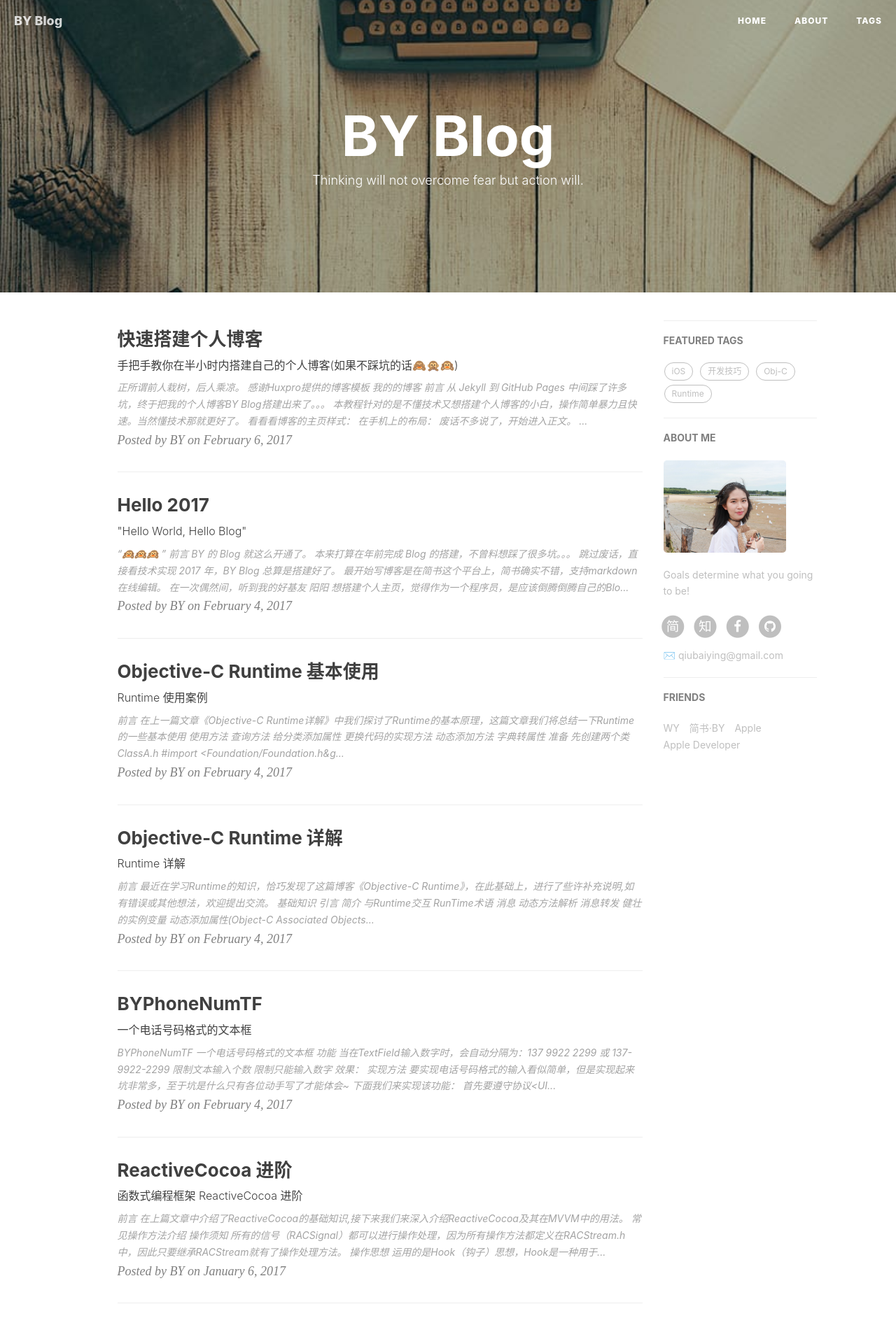
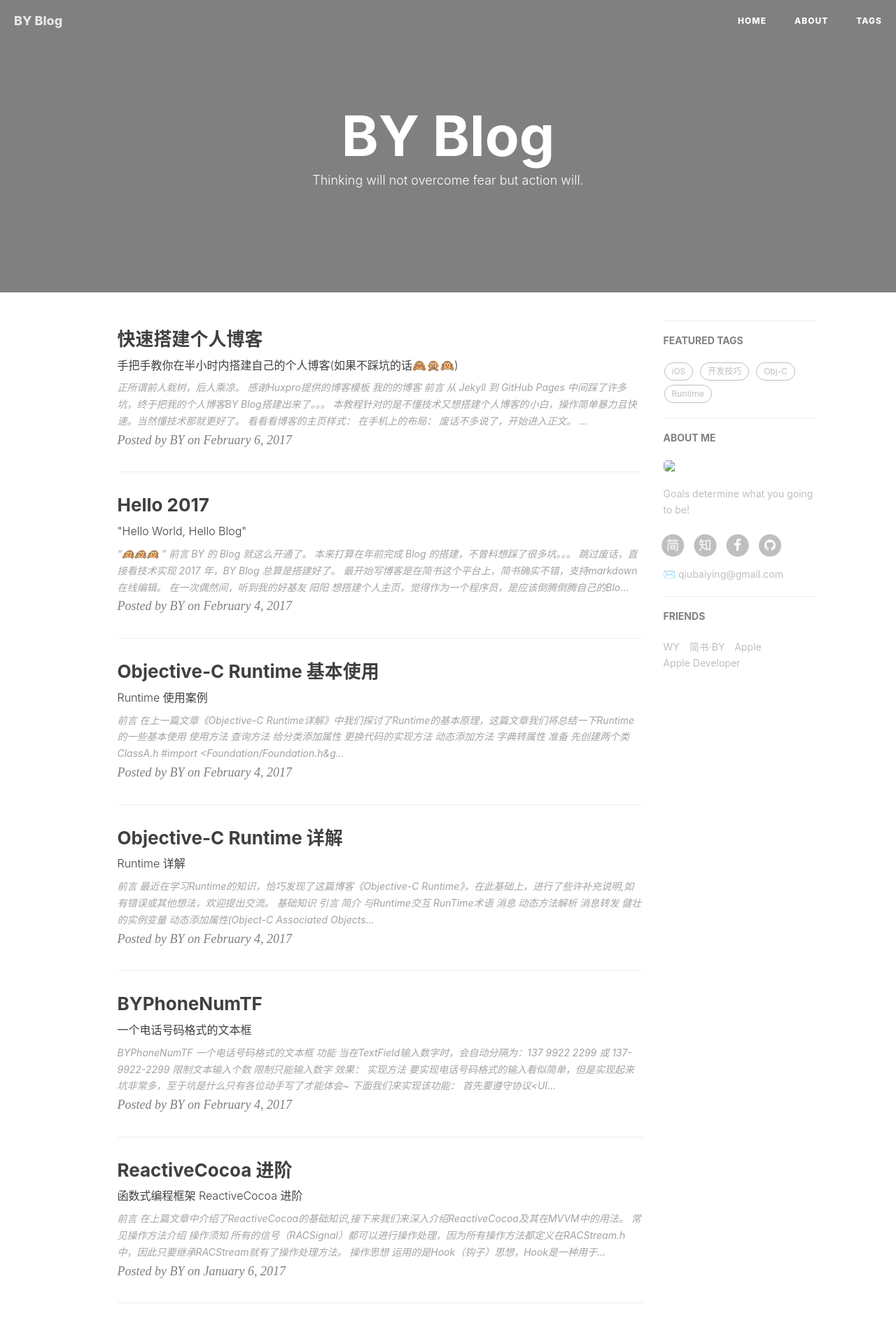
Before and after one commit to Jaieu/Jaieu, a Jekyll site: the page built from index.html, in a window 1280 px wide. Shown: the top 1894 px of the page at 70% size. Built offline with Jekyll 4.4.1, drawn with Linux system fonts in a browser that asks for light colours; nearby versions of some CDN libraries; the list of posts is cut into pages by our own code; comment, search, counter and statistics services are not loaded.

Commit message:
Update _config.yml

```diff
--- a/_config.yml
+++ b/_config.yml
@@ -1,7 +1,7 @@
 # Site settings
 title: BY Blog
 SEOTitle: 柏荧的博客 | BY Blog
-header-img: img/post-bg-desk.jpg
+header-img: Jaieu/Jaieu/img/post-bg-desk.jpg
 email: qiubaiying@gmail.com
 description: "Every failure is leading towards success."
 keyword: "BY, BY Blog, 柏荧的博客, qiubaiying, 邱柏荧, iOS, Apple, iPhone"
@@ -12,7 +12,7 @@ github_repo: "https://github.com/qiubaiying/qiubaiying.github.io.git" # you code
 # Sidebar settings
 sidebar: true                           # whether or not using Sidebar.
 sidebar-about-description: "Goals determine what you going to be!"
-sidebar-avatar: /img/about-BY-gentle.jpg      # use absolute URL, seeing it's used in both `/` and `/about/`
+sidebar-avatar: Jaieu/Jaieu/img/about-BY-gentle.jpg      # use absolute URL, seeing it's used in both `/` and `/about/`
 
 
 
```
